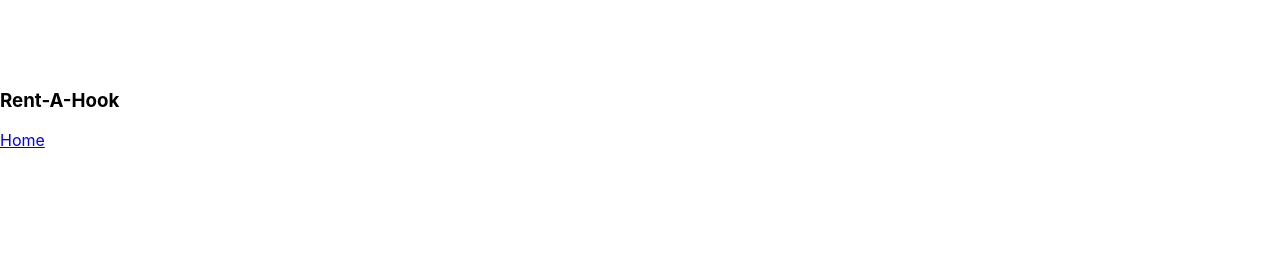
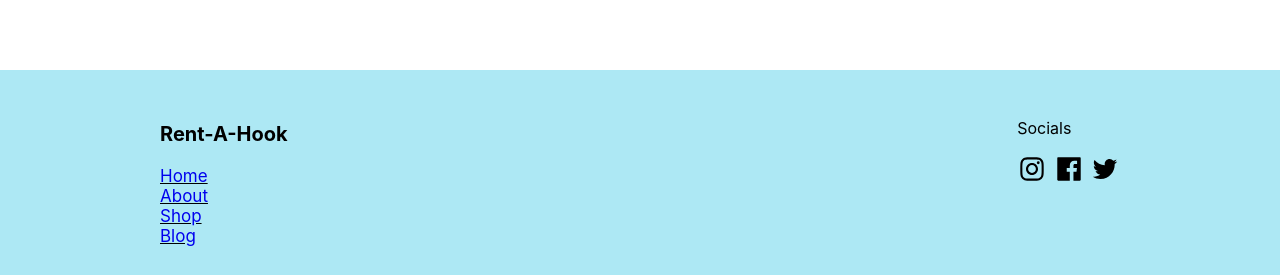
Before and after one commit to milkbreadzee/Rent-A-Hook, a React (Create React App) app: page /shop in a window 1280 px wide. Shown: the part 2078-2353 px from the top of the page. Before the commit the page ends 2228 px from the top, so only its background shows below. Built offline with nearby package versions, Linux system fonts and the light colour scheme.

Commit message:
footerdone

```diff
--- a/src/components/Footer.css
+++ b/src/components/Footer.css
@@ -0,0 +1,34 @@
+.boo1
+{
+    display:flex;
+    flex-direction: column;
+
+}
+.footer
+{
+    display:flex;
+    flex-direction: row;
+    justify-content:space-between;
+    padding:2rem 10rem;
+    background-color:#ADE8F4;
+
+}
+.footer-icons
+{
+    display:flex;
+    vertical-align: middle;
+    flex-direction: row;
+    justify-content: center;
+    gap: 0.4rem;
+}
+.boo1 h3
+{
+    font-size: 20px;
+}
+.Links-footer
+{
+display:flex;
+flex-direction: column;
+font-size: 17px;
+text-decoration: underline;
+}
--- a/src/components/Footer.js
+++ b/src/components/Footer.js
@@ -1,5 +1,12 @@
 import React from 'react'
 import {Link} from "react-router-dom"
+import { AiOutlineInstagram } from 'react-icons/ai';
+
+
+import { AiFillFacebook } from 'react-icons/ai';
+import { AiOutlineTwitter } from 'react-icons/ai';
+import './Footer.css'
+
 
 const Footer = () => {
   return (
@@ -9,14 +16,30 @@ const Footer = () => {
               <h3>
                 Rent-A-Hook
               </h3>
-              <div>
-                <Link to="/">
+              <div className='Links-footer'>
+                <Link to="/" style={{ textDecoration: 'none', }}>
                   Home
+                </Link>
+                <Link to="/" style={{ textDecoration: 'none', }}>
+                  About
+                </Link>
+                <Link to="/shop" style={{ textDecoration: 'none', }}>
+                  Shop
+                </Link>
+                <Link to="/" style={{ textDecoration: 'none', }}>
+                  Blog
                 </Link>
               </div>
             </div>
             <div className="boo2">
-
+              <p>
+                Socials
+              </p>
+              <div  className="footer-icons">
+                <AiOutlineInstagram size={30}/>
+                <AiFillFacebook size={30}/>
+                <AiOutlineTwitter size={30}/>
+              </div>
             </div>
         </div>
     </div>
```
